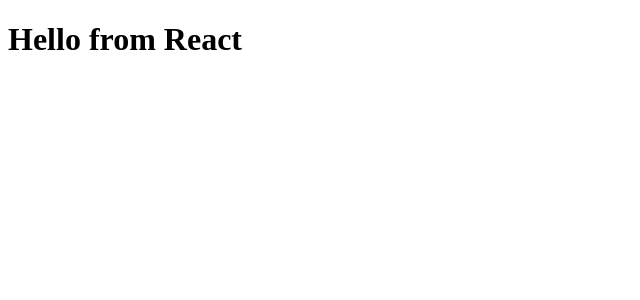
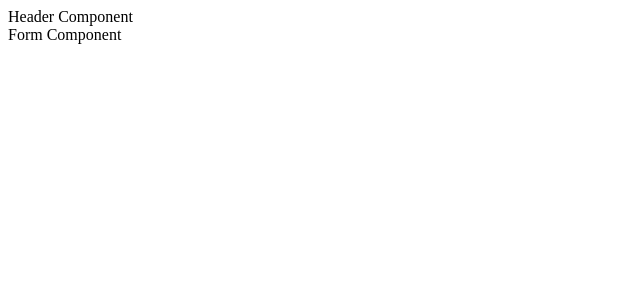
Before and after one commit to Lemoncode/react-training-ts, a React app in the folder 02 Sample App/01 Login/: page / in a window 1280 px wide. Shown: the top 300 px of the page, without its empty margins (0-640 px from the left). Built offline with nearby package versions, Linux system fonts and the light colour scheme.

Commit message:
Add basic login page and App component

```diff
--- /dev/null
+++ b/02 Sample App/01 Login/src/app.tsx
@@ -0,0 +1,10 @@
+import * as React from 'react';
+import {LoginPage} from './pages/login/page';
+
+export const App = () => {
+  return (
+    <div className="container-fluid">
+     <LoginPage />
+    </div>
+  );
+}
--- a/02 Sample App/01 Login/src/hello.tsx
+++ /dev/null
@@ -1,7 +0,0 @@
-import * as React from 'react';
-
-export const HelloComponent = () => {
-  return (
-    <h1>Hello from React</h1>
-  );
-}
--- a/02 Sample App/01 Login/src/index.tsx
+++ b/02 Sample App/01 Login/src/index.tsx
@@ -1,8 +1,8 @@
 import * as React from 'react';
 import * as ReactDOM from 'react-dom';
-import {HelloComponent} from './hello';
+import {App} from './app';
 
 ReactDOM.render(
-  <HelloComponent />,
+  <App />,
   document.getElementById('root'),
 );
--- /dev/null
+++ b/02 Sample App/01 Login/src/pages/login/page.tsx
@@ -0,0 +1,14 @@
+import * as React from 'react';
+
+export const LoginPage = () => {
+  return (
+    <div className="row">
+      <div className="col-md-4 col-md-offset-4">
+        <div className="panel panel-default">
+          <div>Header Component</div>
+          <div>Form Component</div>
+        </div>
+      </div>
+    </div>
+  );
+};
```
Also changed, not shown: 1 other file (tests, documents, lock files or other folders).
